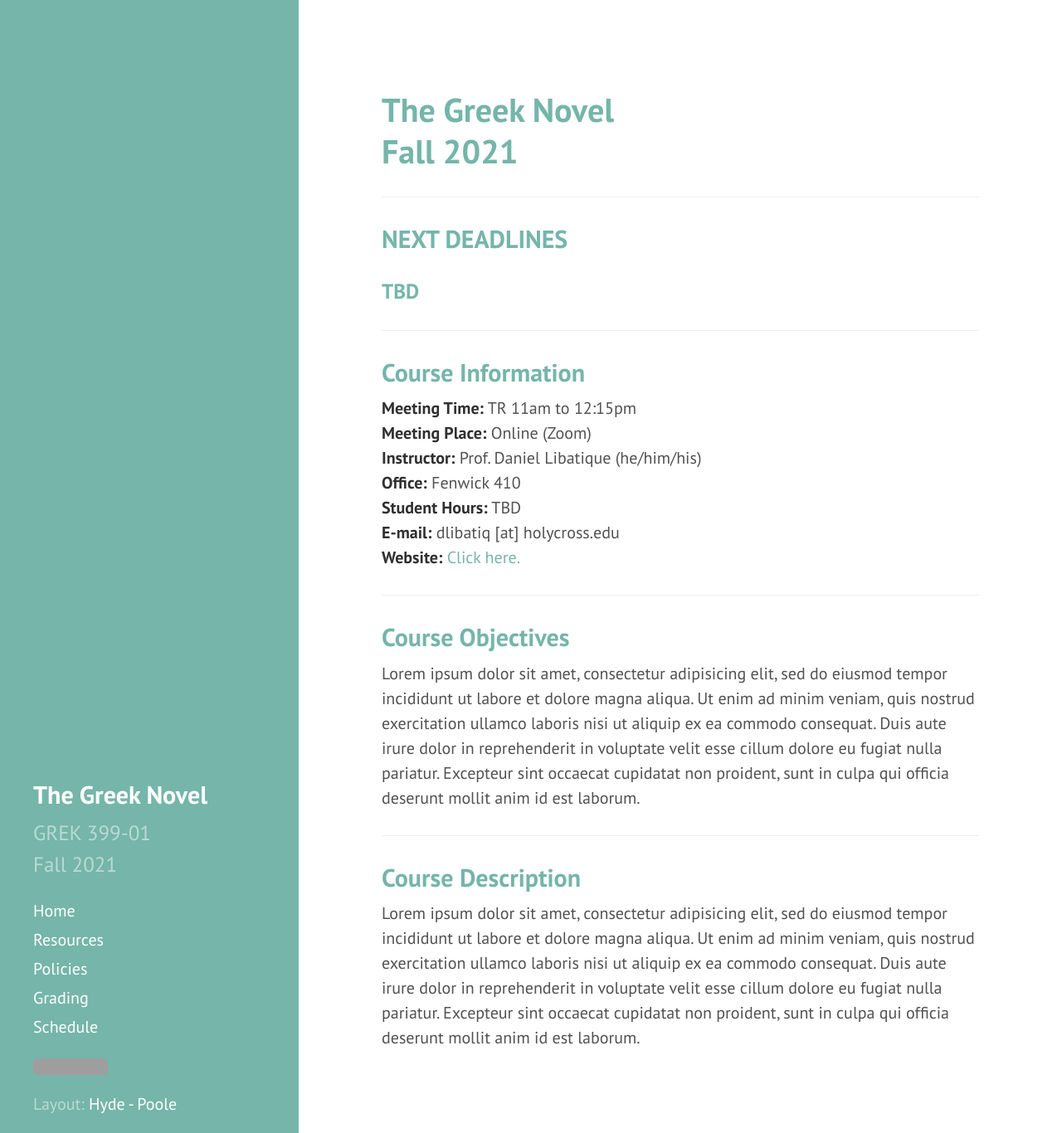
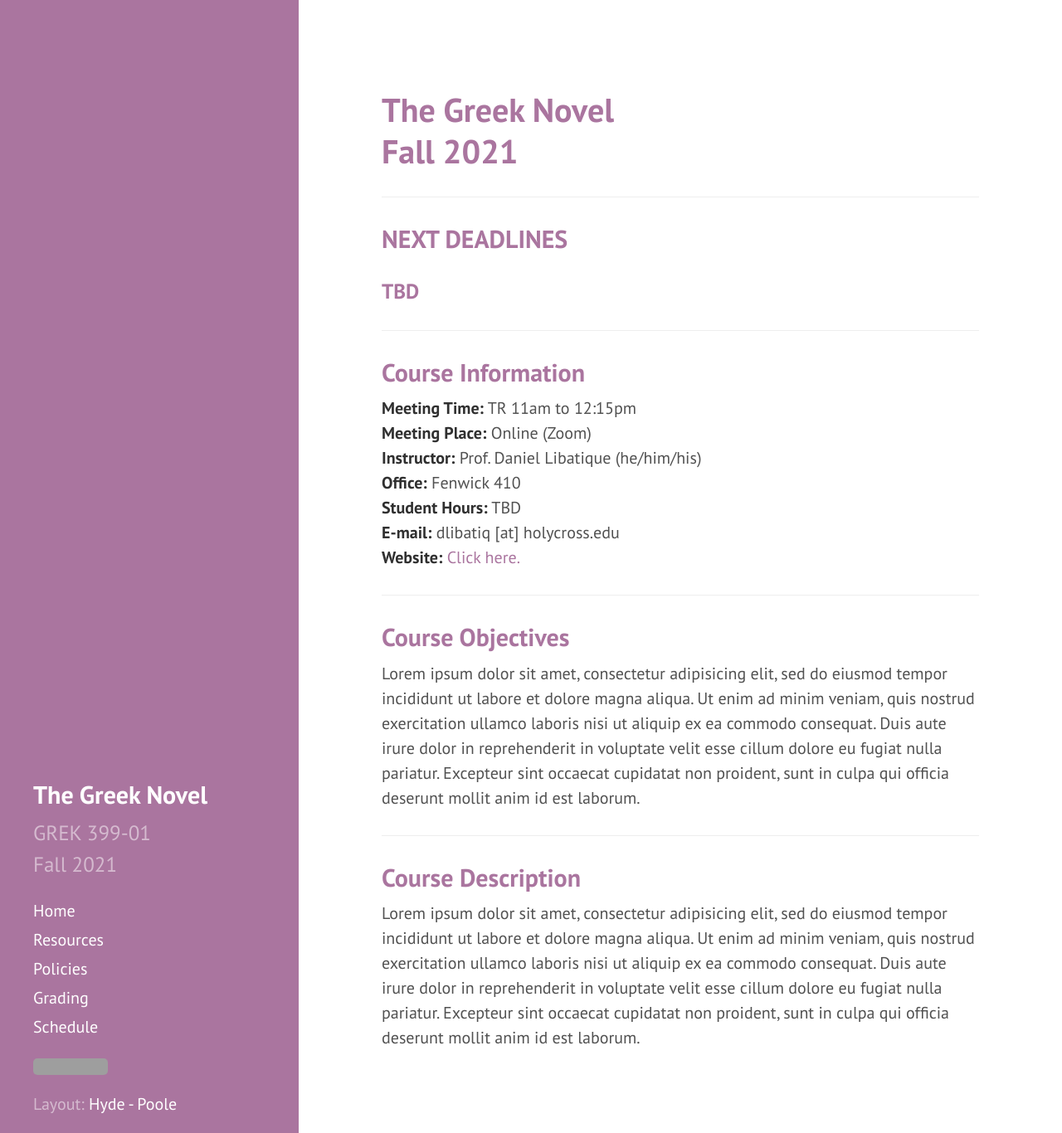
Before and after one commit to DLibatique/GREK399-F21, a Jekyll site: the page built from _pages/index.md, in a window 1280 px wide and 1366 px high. Shown: the whole window at 83% size. Built offline with Jekyll 4.4.1, drawn with Linux system fonts in a browser that asks for light colours; grey boxes are pictures that could not be loaded.

Commit message:
changed theme color to magenta

```diff
--- a/_layouts/default.html
+++ b/_layouts/default.html
@@ -3,7 +3,7 @@
 
 {% include head.html %}
 
-<body class="theme-base-0c">
+<body class="theme-base-0e">
 
   {% include sidebar.html %}
 
--- a/public/css/hyde.css
+++ b/public/css/hyde.css
@@ -261,7 +261,7 @@ a.sidebar-nav-item:focus {
   outline: none;
   color: white;
   padding: 14px 16px;
-  background-color: #75b5aa;
+  background-color: #aa759f;
   font-family: inherit;
   margin: 0;
 }
--- a/public/css/poole.css
+++ b/public/css/poole.css
@@ -82,7 +82,7 @@ h1, h2, h3, h4, h5, h6 {
   margin-bottom: .5rem;
   font-weight: bold;
   line-height: 1.25;
-  color: #75b5aa;
+  color: #aa759f;
   text-rendering: optimizeLegibility;
 }
 
@@ -345,7 +345,7 @@ tbody tr:nth-child(odd) th {
 .page-title,
 .post-title,
 .post-title a {
-  color: #75b5aa;
+  color: #aa759f;
 }
 
 .page-title,
```
